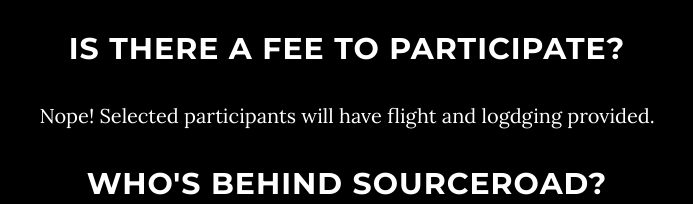
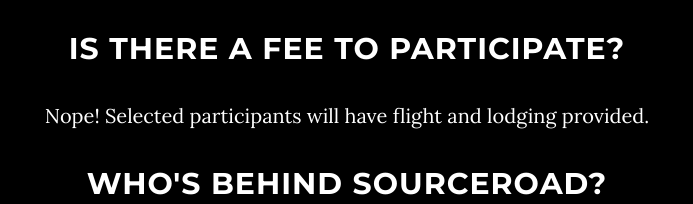
Before and after one commit to BeLaurie/Feb14ConferenceLandingPage, a website: page index.html in a window 1280 px wide. Shown: the part 1579-1783 px from the top of the page, 293-986 px from the left. Drawn offline with nearby package versions, Linux system fonts and the light colour scheme; some packages are replaced by stand-ins of ours.

Commit message:
update lodging typo

```diff
--- a/index.html
+++ b/index.html
@@ -100,7 +100,7 @@
                     These are a few things that come to mind when we think about how Open Source has enabled us to contribute to the technological solutions of our pesent time. As we continue to build solutions for the future how do we support all technologists and ensure their voices are heard and empowered.
                 </p>
                 <h2>Is there a fee to participate?</h2>
-                <p> Nope! Selected participants will have flight and logdging provided. </p>
+                <p> Nope! Selected participants will have flight and lodging provided. </p>
 
                 <h2>Who's behind SourceRoad?</h2>
                 <p>SourceRoad is a collaborative effort between GitHub and <a href="https://twitter.com/belaurie">B. Laurie</a></p>
```
